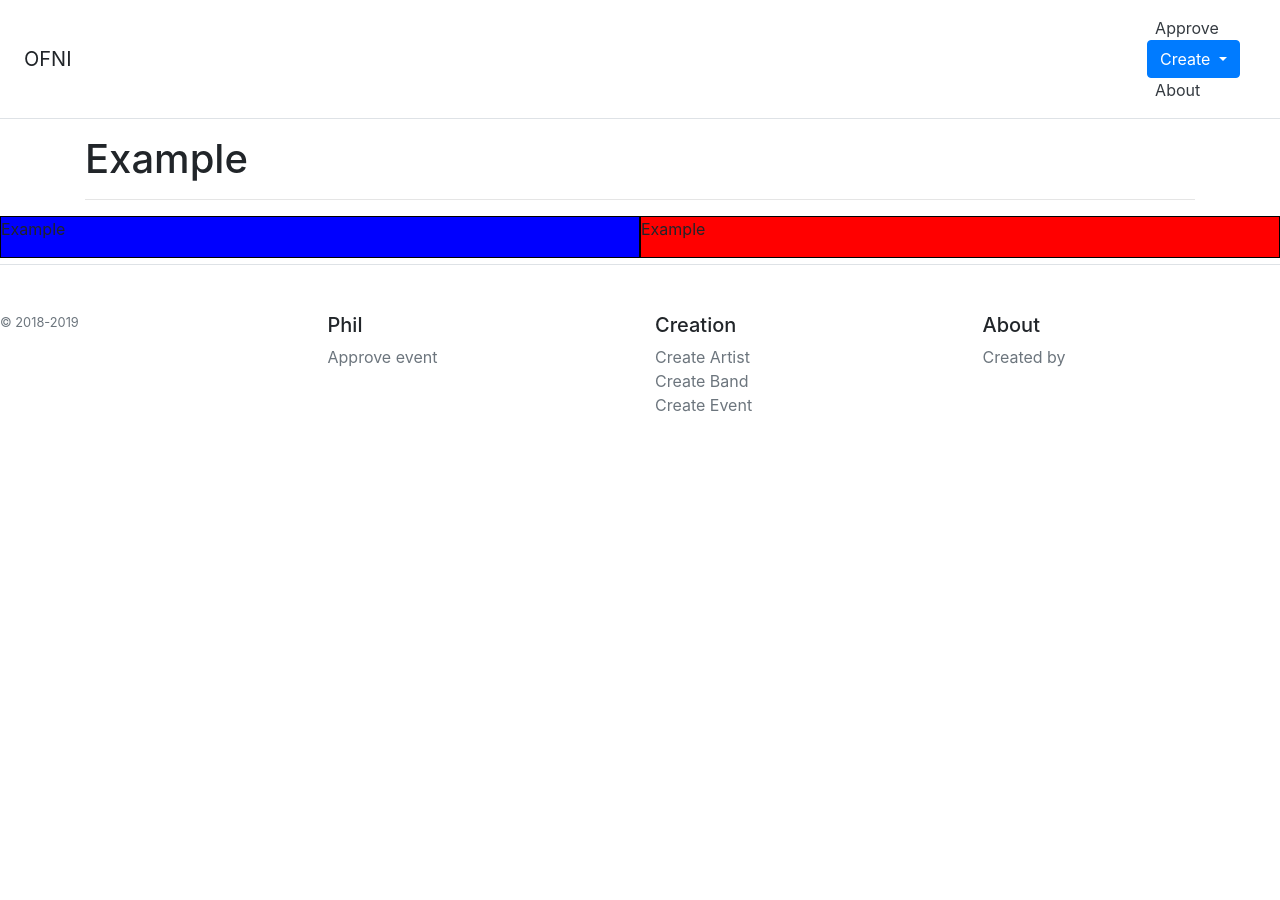
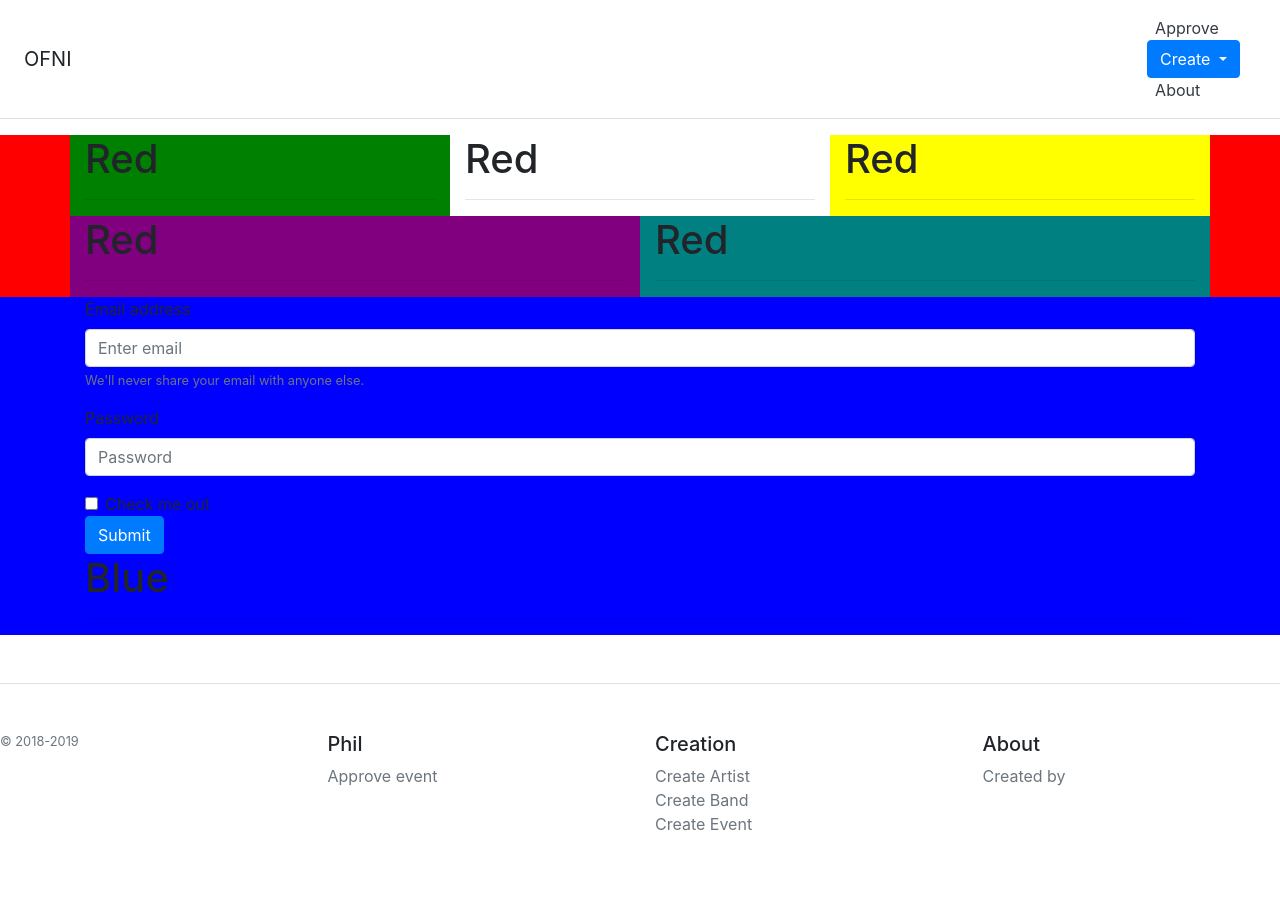
Before and after one commit to sampiecz/467_ASS4_PROTO, a PHP site: page /create_a_new_band.php in a window 1280 px wide. Before the commit the page ends 412 px from the top, so only its background shows below. Run offline with PHP 8.4, Linux system fonts and the light colour scheme.

Commit message:
Made changes and taught Phil things.

```diff
--- a/create_a_new_band.php
+++ b/create_a_new_band.php
@@ -14,44 +14,60 @@
 ?>
 <!-- End: Connect to the database -->
 
-<style>
+		<section style="background: red;">
+			<div class="container">
+				<div class="row">
+					<div class="col-lg-4 col-sm-12" style="background: green;">
+						<h1>Red</h1>
+						<hr>
+					</div>
+                    <div class="col-lg-4 col-sm-12" style="background: white;">
+						<h1>Red</h1>
+						<hr>
+					</div>
+                    <div class="col-lg-4 col-sm-12" style="background: yellow;">
+						<h1>Red</h1>
+						<hr>
+					</div>
+				</div>
+                <div class="row">
+					<div class="col-6" style="background: purple;">
+						<h1>Red</h1>
+						<hr>
+					</div>
+                    <div class="col-6" style="background: teal;">
+						<h1>Red</h1>
+						<hr>
+					</div>
+				</div>
+			</div>
+		</section>
+        <section style="background: blue;">
+			<div class="container">
+				<div class="row">
+					<div class="col-12">
+						<form>
+						  <div class="form-group">
+							<label for="exampleInputEmail1">Email address</label>
+							<input type="email" class="form-control" id="exampleInputEmail1" aria-describedby="emailHelp" placeholder="Enter email">
+							<small id="emailHelp" class="form-text text-muted">We'll never share your email with anyone else.</small>
+						  </div>
+						  <div class="form-group">
+							<label for="exampleInputPassword1">Password</label>
+							<input type="password" class="form-control" id="exampleInputPassword1" placeholder="Password">
+						  </div>
+						  <div class="form-check">
+							<input type="checkbox" class="form-check-input" id="exampleCheck1">
+							<label class="form-check-label" for="exampleCheck1">Check me out</label>
+						  </div>
+						  <button type="submit" class="btn btn-primary">Submit</button>
+						</form>
+						<h1>Blue</h1>
+						<hr>
+					</div>
+				</div>
+			</div>
+		</section>
 
-    .blue-and-black
-    {
-        background: blue;
-        border: 1px solid black;
-        width: 50%;
-        float: left;
-    }
-    .red-and-black
-    {
-        background: red;
-        border: 1px solid black;
-        width: 50%;
-        float: right;
-    }
-
-    @media only screen and (max-width: 767px)
-    {
-        .red-and-black
-        {
-            width: 100%;
-            float: right;
-        }
-
-        .blue-and-black
-        {
-            float: none;
-            width: 100%;
-        }
-    }
-</style>
-
-<div class="blue-and-black">
-    <p>Example</p>
-</div>
-<div class="red-and-black">
-    <p>Example</p>
-</div>
 
 <?php include 'footer.html'; ?>
--- a/header.html
+++ b/header.html
@@ -30,13 +30,3 @@
 			<a class="p-2 text-dark" href="about.php">About</a>
 		  </nav>
 		</div>
-		<section>
-			<div class="container">
-				<div class="row">
-					<div class="col-12">
-						<h1>Example</h1>
-						<hr>
-					</div>
-				</div>
-			</div>
-		</section>
```
